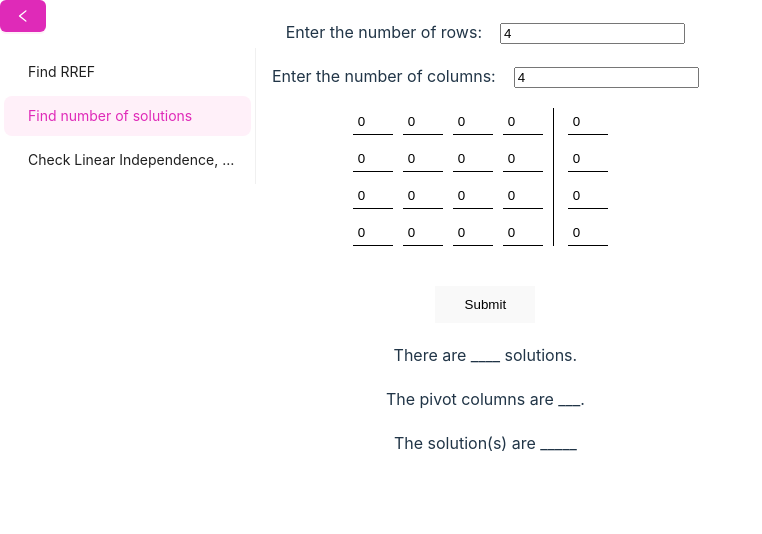
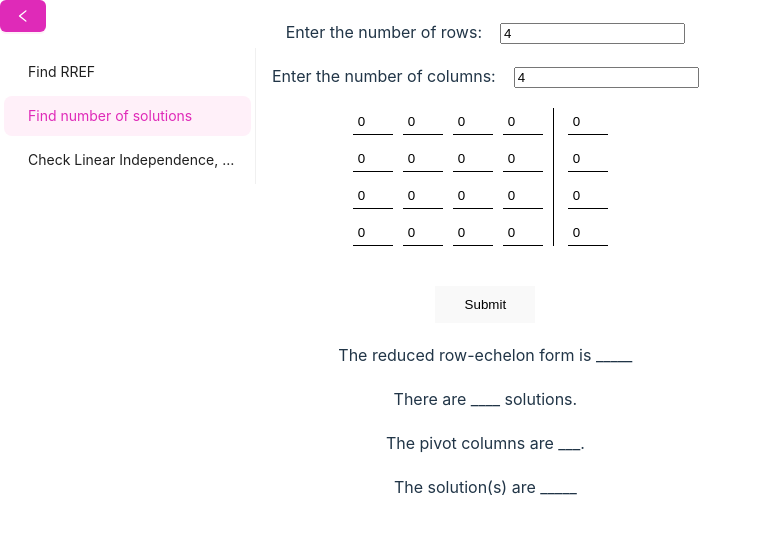
Before and after one commit to rachelyeohm/rachelyeohm.github.io, a React (Vite) app: page /linear_algebra in a window 1280 px wide. Both pictures are taken after a click on the item "Find number of solutions". Shown: the top 534 px of the page, without its empty margins (0-762 px from the left). Built offline with nearby package versions, Linux system fonts and the light colour scheme.

Commit message:
Added terms class, updated infinite solutions code

```diff
--- /dev/null
+++ b/src/components/terms/Term.tsx
@@ -0,0 +1,47 @@
+
+export class Term {
+    coefficient: number;
+    variable: string;
+
+    constructor(coefficient: number, variable: string) {
+      this.coefficient = coefficient;
+      this.variable = variable;
+    }
+
+    multiply(multiplier: number): Term {
+      return new Term(this.coefficient * multiplier, this.variable);
+    }
+
+    copy() : Term{
+      return new Term(this.coefficient, this.variable);
+    }
+
+    add(term: Term) : Term {
+      if (this.variable == term.variable) {
+        return new Term(this.coefficient + term.coefficient, this.variable)
+      } else {
+        return this
+      }
+
+    }
+
+    addTermToTermArray(terms : Term[]) : Term[] {
+      let isVariableInArray = false;
+      for (let i = 0; i < terms.length; i++) {
+        if (this.variable == terms[i].variable) {
+          terms[i] = this.add(terms[i])
+          isVariableInArray = true;
+        }
+      }
+      if (!isVariableInArray) {
+        terms.push(this)
+      }
+      return terms
+    }
+
+    toString(): string {
+      const coeffStr = this.coefficient === 1 && this.variable !== '1' ? '' : `${this.coefficient}`;
+      const varStr = this.variable === '1' ? '' : this.variable;
+      return `${coeffStr}${varStr}`;
+    }
+  }
--- a/src/pages/Rref.tsx
+++ b/src/pages/Rref.tsx
@@ -28,7 +28,7 @@ export default RREF;
 
 
 
-function DisplayRREF({array} : {array : number[][]}){
+export function DisplayRREF({array} : {array : number[][]}){
     console.log(array);
     const result : number[][] = calcRREF(array);
     const roundToTwoDecimalPlaces = (num : number) => Math.round((num + Number.EPSILON) * 100) / 100;
--- a/src/pages/Solutions.tsx
+++ b/src/pages/Solutions.tsx
@@ -4,6 +4,7 @@ import calcSolutions from '../utility/calcSolutions';
 import { findPivotIndexes } from '../utility/RrefUtility';
 
 type calcSolutionsResults  = {
+  rref : {coeffMatrix : number[][], constMatrix : number[][]}
   numSolutions : string;
   pivotColumns : string;
   solution : string[];
@@ -13,6 +14,7 @@ const Solutions = () => {
     const [submittedCoeffMatrix, setSubmittedCoeffMatrix] = useState<number[][]>([]);
     const [submittedConstMatrix, setSubmittedConstMatrix] = useState<number[][]>([]);
     const [solutions, setSolutions] = useState<calcSolutionsResults>({
+      rref : {coeffMatrix : [], constMatrix : []},
       numSolutions : "nil",
       pivotColumns : "nil",
       solution : ["nil"]
@@ -30,6 +32,9 @@ const Solutions = () => {
       <div>
         <div>
             <AugmentedMatrix onFormSubmit={handleFormSubmit}/>
+            <p className='general'>The reduced row-echelon form is {submittedCoeffMatrix.length === 0
+                  ? "_____"
+                  : DisplayAugmentedRREF(solutions.rref) }</p>
             <p className='general'>There are {submittedCoeffMatrix.length === 0
                     ? "____"
                     : solutions.numSolutions} solutions.</p>
@@ -61,3 +66,48 @@ function displaySolutions(solutions : string[]) {
     </div>
   );
 }
+
+
+export function DisplayAugmentedRREF(rref : {coeffMatrix : number[][], constMatrix : number[][]}){
+
+  const roundToTwoDecimalPlaces = (num : number) => Math.round((num + Number.EPSILON) * 100) / 100;
+
+  return (
+    <div style={{display : "flex"}}>
+      <div className="general">
+          <table>
+          <tbody>
+              {rref.coeffMatrix.map((row, rowIndex) => (
+              <tr key={rowIndex}>
+                  {row.map((cell, cellIndex) => (
+                  <React.Fragment key={cellIndex}>
+                      <td>{cell.toFixed()}</td>
+                      {cellIndex !== row.length - 1 && <td className="line"></td>}
+                  </React.Fragment>
+                  ))}
+              </tr>
+              ))}
+          </tbody>
+          </table>
+      </div>
+
+      <div className="content">
+        <table>
+        <tbody>
+            {rref.constMatrix.map((row, rowIndex) => (
+            <tr key={rowIndex}>
+                {row.map((cell, cellIndex) => (
+                <React.Fragment key={cellIndex}>
+                    <td>{cell.toFixed()}</td>
+                    {cellIndex !== row.length - 1 && <td className="line"></td>}
+                </React.Fragment>
+                ))}
+            </tr>
+            ))}
+        </tbody>
+        </table>
+        <div className = "line"></div>
+      </div>
+    </div>
+  );
+}
--- a/src/utility/calcSolutions.tsx
+++ b/src/utility/calcSolutions.tsx
@@ -1,12 +1,14 @@
 import { findPivotIndexes } from "./RrefUtility";
 import { reduceToRREF } from "./RrefUtility";
-
+import {Term} from "../components/terms/Term"
 
 type calcSolutionsResults  = {
+    rref : {coeffMatrix : number[][], constMatrix : number[][]}
     numSolutions : string;
     pivotColumns : string;
     solution : string[];
 }
+
 export default function calcSolutions(coeffMatrix : number[][], constMatrix : number[][]) : calcSolutionsResults{
 
     const result = reduceToRREF(coeffMatrix, constMatrix)
@@ -28,18 +30,18 @@ export default function calcSolutions(coeffMatrix : number[][], constMatrix : nu
     }
 
     //all rows (except the last row) have pivot column - one solution;
-    //generate range to represent columns of the coefficient matrix
+    //generate range to represent columns of the coefficient matrix (so -1)
     const range: number[] = Array.from({ length: combinedMatrix[0].length-1 }, (_, i) => i);
     if (range.every(num => pivotIndexes.columnIndexes.includes(num))) {
         numSolutions = "1";
         solution = [generateVariableString(result.constMatrix.map(subArray => subArray[0]))]
     } else {
         numSolutions = "infinite";
-        solution = calculateInfiniteSolutions(coeffMatrix, constMatrix, pivotIndexes);
+        solution = calculateInfiniteSolutions(result.coeffMatrix, result.constMatrix, pivotIndexes);
     }
 
 
-    return {numSolutions : numSolutions, pivotColumns : pivotColumns, solution : solution}
+    return {rref: result, numSolutions : numSolutions, pivotColumns : pivotColumns, solution : solution}
 }
 
 function calculateInfiniteSolutions(coeffMatrix : number[][],
@@ -47,12 +49,20 @@ function calculateInfiniteSolutions(coeffMatrix : number[][],
         const colIndexes = pivotIndexes.columnIndexes.filter(num => num < coeffMatrix.length - 1)
 
         const variables : string[] = generateVariableNames(constMatrix.map(subArray => subArray[0]));
-
+        let allCols : number[] = Array.from({ length: coeffMatrix.length }, (_, i) => i);
         let nonPivotCols : number[] = [];
         let eqnArray : string[] = [];
 
+        //stores the coefficient terms for each variable (represented by its column position)
+        const coeffMap: Map<number, Term[]> = new Map<number, Term[]>();
+        //stores the constant term for each variable (represented by its column position)
+        const constMap: Map<number, number> = new Map<number, number>();
+
         //iterating through the columns
         for (let i = coeffMatrix[0].length - 1; i >= 0; i--) {
+            console.error("column is now " + i)
+            coeffMap.set(i, [])
+            constMap.set(i, 0)
             //free variable / non-pivot column
             if (!colIndexes.includes(i)) {
                 nonPivotCols.push(i)
@@ -60,17 +70,39 @@ function calculateInfiniteSolutions(coeffMatrix : number[][],
 
             } else {
                 //not a free variable
+                console.error(nonPivotCols)
                 const idx = pivotIndexes.columnIndexes.indexOf(i)
                 const row = pivotIndexes.rowIndexes[idx]
-                let elementArray : string[] = [];
-                for (const col of nonPivotCols) {
-                    elementArray.push((-coeffMatrix[row][col]).toString())
+                //for example if x + 3y + z = 1
+                //add the rest of the variable (e.g. -3y -z) to x's equation
+                for (const col of allCols) {
+                    if (col > i) {
+                        if (nonPivotCols.includes(col)) {
+                            //if the column is a nonpivot column, add term as usual
+                            const colTerm : Term = new Term(-coeffMatrix[row][col], variables[col])
+                            const arr : Term[] =  (coeffMap.get(i) ?? [])
+                            arr.push(colTerm)
+                            coeffMap.set(i,arr)
+                        } else {
+                            //if the column is a pivot column
+                            //we have to replace it with the representations of the free variables
+                            let arr : Term[] = coeffMap.get(col) ?? []
+                            //but we might have to multiply all terms by the coefficient
+                            arr = arr.map((term : Term) => term.multiply(coeffMatrix[row][col]))
+                            coeffMap.set(i, arr)
+                            //add constant of representation of free variable
+                            let freeVarConst : number = constMap.get(col) ?? 0
+                            freeVarConst = freeVarConst * coeffMatrix[row][col]
+                            constMap.set(i, (constMap.get(i) ?? 0) + freeVarConst)
+                        }
+                    }
                 }
-                if (constMatrix[row][0] != 0) {
-                    elementArray.push((-constMatrix[row][0]).toString() + variables[idx])
-                }
+                //add the constant value (1) to x's equation
+                constMap.set(i, constMatrix[row][0] + (constMap.get(i) ?? 0))
 
-                eqnArray.push(variables[i] + " = " + elementArray.join(" + "))
+                eqnArray.push(variables[i] + " = "
+                        + summariseTerms(coeffMap.get(i)??[]).join(" + ")
+                        + " + " + (constMap.get(i)??0))
             }
         }
         return eqnArray.reverse()
@@ -103,3 +135,10 @@ function generateVariableNames(matrix : number[]) {
     // Slice the required number of variable names
     return baseVariables.slice(0, matrix.length).reverse();
 }
+
+function summariseTerms(terms : Term[]) : Term[] {
+    //basically if the eqn is 2x + 3x + 5y, itll summarise it to 5x + 5y
+    let result : Term[] = []
+    terms.reduce((subArr, term) => term.addTermToTermArray(subArr) , result)
+    return result
+}
```
